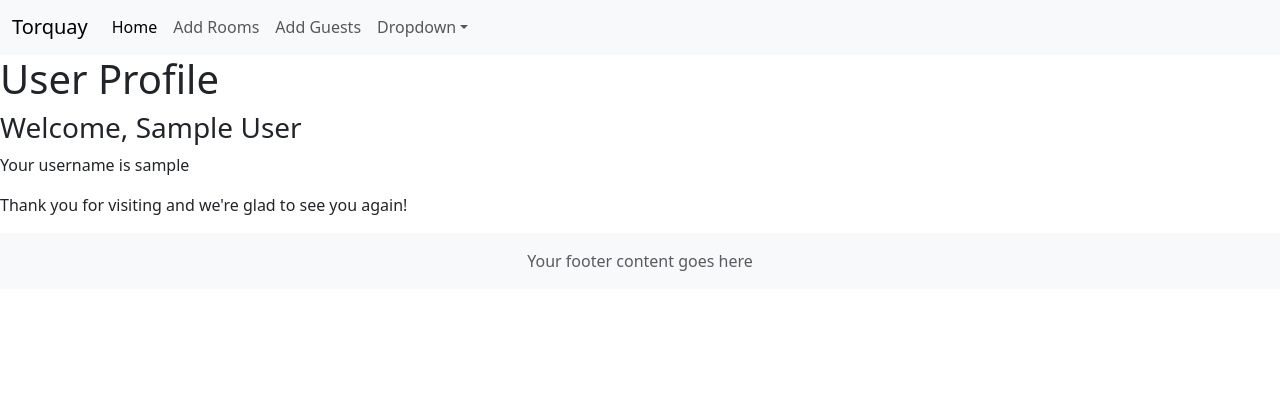
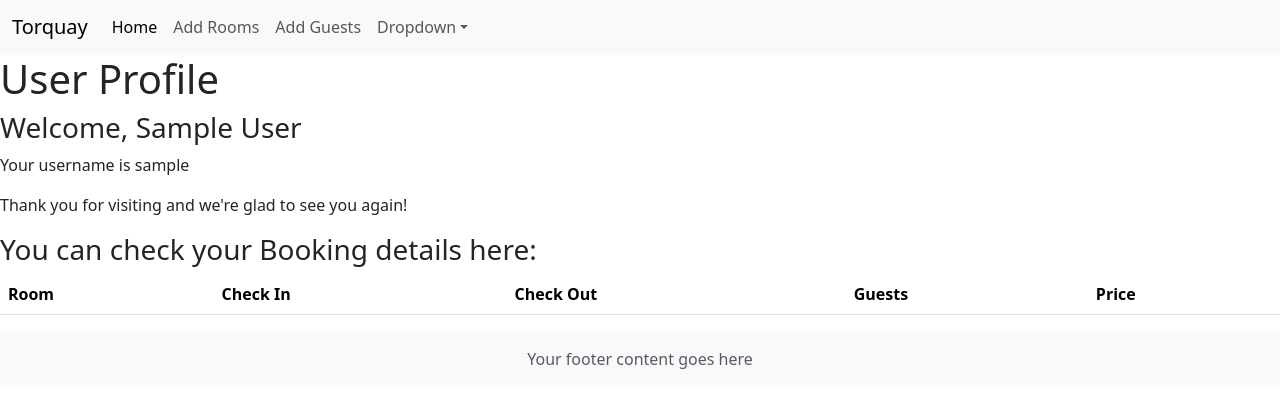
Before and after one commit to ilyanosovsky/DI-mini-project-1, a Django app: template hotel_torquay_top/accounts/templates/profile.html in a window 1280 px wide. Shown: the part 25-433 px from the top of the page. Run offline with Django 4.2, Linux system fonts and the light colour scheme; the template is opened without the code that fills it, so the values that code supplies are empty; the visitor is signed in with stand-in values (Sample User, id 1); some libraries are stand-ins or nearby versions.

Commit message:
edited profile page

```diff
--- a/hotel_torquay_top/accounts/templates/profile.html
+++ b/hotel_torquay_top/accounts/templates/profile.html
@@ -5,5 +5,27 @@
 <h3>Welcome, {{user.first_name}} {{user.last_name}}</h3>
 <p>Your username is {{ user.username }}</p>
 <p>Thank you for visiting and we're glad to see you again!</p>
-
+<h3>You can check your Booking details here:</h3>
+<table class="table table-striped">
+    <thead>
+        <tr>
+            <th>Room</th>
+            <th>Check In</th>
+            <th>Check Out</th>
+            <th>Guests</th>
+            <th>Price</th>
+        </tr>
+    </thead>
+    <tbody>
+        {% for booking in bookings %}
+        <tr>
+            <td>{{booking.room}}</td>
+            <td>{{booking.check_in}}</td>
+            <td>{{booking.check_out}}</td>
+            <td>{{booking.guest.first_name}} {{booking.guest.last_name}}</td>
+            <td>{{booking.total_price}}</td>
+        </tr>
+        {% endfor %}
+    </tbody>
+</table>
 {% endblock content %}
--- a/hotel_torquay_top/accounts/views.py
+++ b/hotel_torquay_top/accounts/views.py
@@ -5,6 +5,7 @@ from django.contrib.auth.models import User
 from django.contrib.auth.views import LoginView
 from .forms import SignupForm
 from django.urls import reverse_lazy
+from visitors.views import Booking
 
 # Create your views here.
 class SignupView(CreateView):
@@ -25,4 +26,5 @@ class CustomLoginView(LoginView):
 class ProfileView(View):
     def get(self, request, pk):
         user = User.objects.get(id=pk)
-        return render(request, 'profile.html', {'user' : user})
+        bookings = Booking.objects.filter(guest=user)
+        return render(request, 'profile.html', {'user': user, 'bookings': bookings})
```
